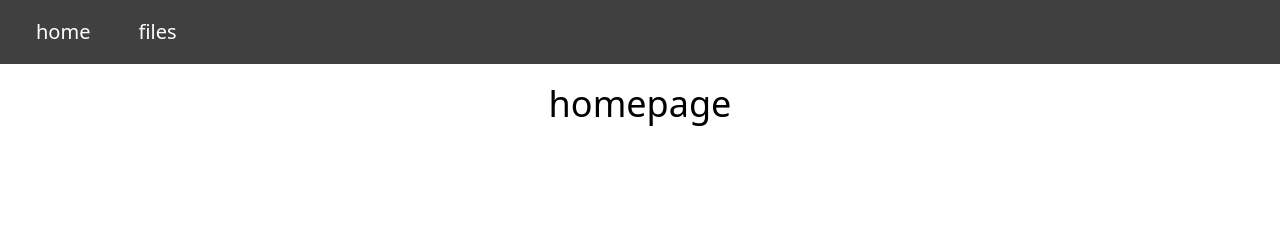
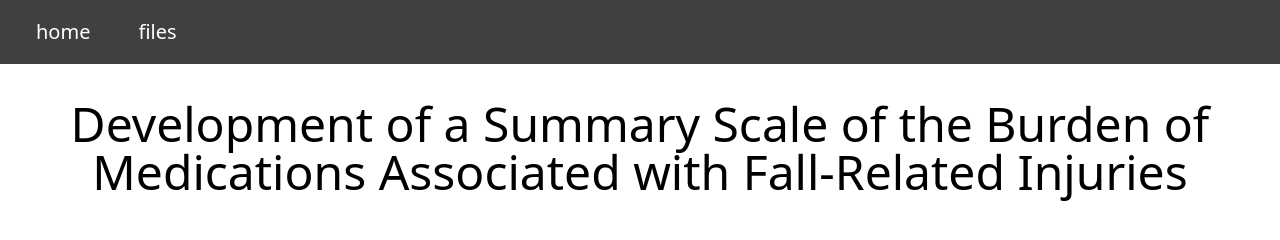
Before and after one commit to burdenmedfall/burdenmedfall.github.io, a website: page index.html in a window 1280 px wide. Drawn offline with Linux system fonts and the light colour scheme.

Commit message:
update homepage heading

```diff
--- a/index.html
+++ b/index.html
@@ -18,7 +18,7 @@
           </li>
         </ul>
       </nav>
-      <h1 class="text-4xl text-center p-5">homepage</h1>
+      <h1 class="text-5xl text-center p-6 mt-3">Development of a Summary Scale of the Burden of Medications Associated with Fall-Related Injuries</h1>
     </header>
   </body>
 </html>
```
Also changed, not shown: src/output.css.
